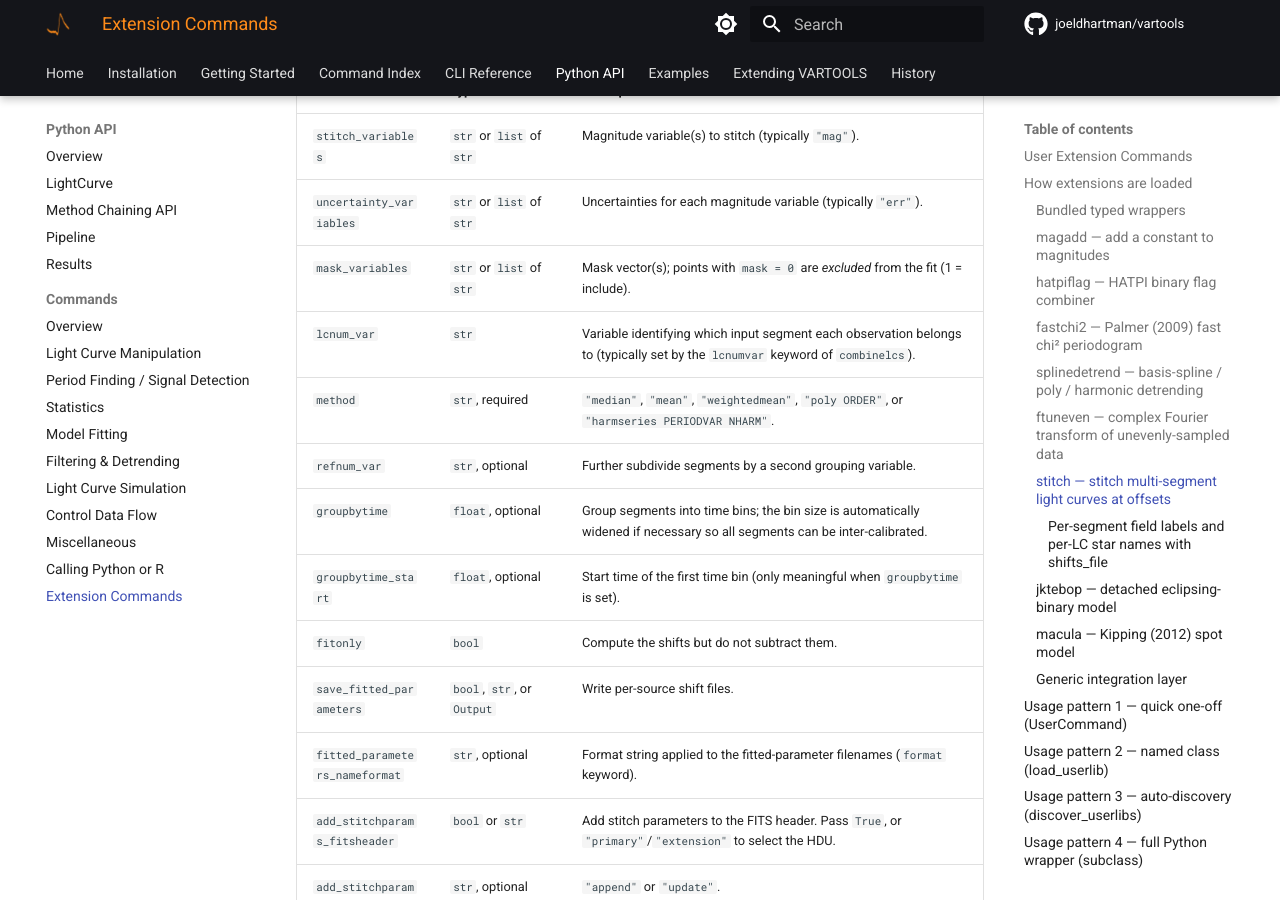
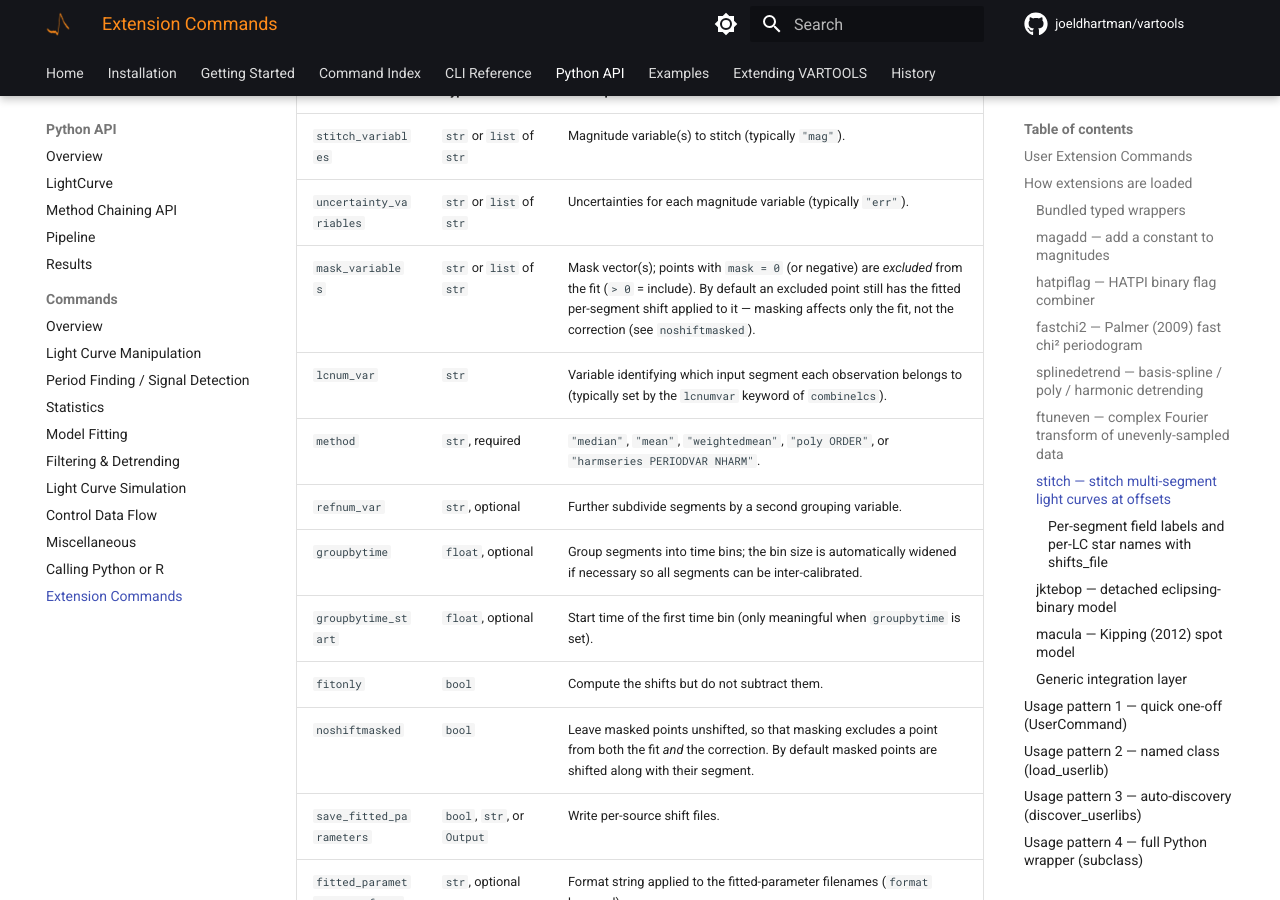
Before and after one commit to joeldhartman/vartools-site, an MkDocs documentation site: the page built from docs/python/commands/extensions.md, in a window 1280 px wide and 900 px high, scrolled down 11445 px. Built offline with MkDocs 1.6.1 and Material for MkDocs 9.7.7, drawn with Linux system fonts in a browser that asks for light colours; comment, search, counter and statistics services are not loaded; the version menu is left out.

Commit message:
stitch: document noshiftmasked keyword; correct mask include/exclude wording
Co-Authored-By: Claude Opus 4.8 (1M context) <noreply@anthropic.com>

```diff
--- a/docs/python/commands/extensions.md
+++ b/docs/python/commands/extensions.md
@@ -404,7 +404,7 @@ result = lc.ftuneven(output_file="EXAMPLES/OUTDIR1",
 cmd.stitch(stitch_variables, uncertainty_variables, mask_variables,
            lcnum_var, method,
            refnum_var=None, groupbytime=None, groupbytime_start=None,
-           fitonly=False,
+           fitonly=False, noshiftmasked=False,
            save_fitted_parameters=False, fitted_parameters_nameformat=None,
            add_stitchparams_fitsheader=False, add_stitchparams_mode=None,
            add_shifts_fitsheader=None, add_shifts_hdu=None,
@@ -430,13 +430,14 @@ CLI equivalent: [`-stitch`](../../cli/extensions.md#-stitch).
 |-----------|------|-------------|
 | `stitch_variables` | `str` or `list` of `str` | Magnitude variable(s) to stitch (typically `"mag"`). |
 | `uncertainty_variables` | `str` or `list` of `str` | Uncertainties for each magnitude variable (typically `"err"`). |
-| `mask_variables` | `str` or `list` of `str` | Mask vector(s); points with `mask = 0` are *excluded* from the fit (1 = include). |
+| `mask_variables` | `str` or `list` of `str` | Mask vector(s); points with `mask = 0` (or negative) are *excluded* from the fit (`> 0` = include). By default an excluded point still has the fitted per-segment shift applied to it — masking affects only the fit, not the correction (see `noshiftmasked`). |
 | `lcnum_var` | `str` | Variable identifying which input segment each observation belongs to (typically set by the `lcnumvar` keyword of `combinelcs`). |
 | `method` | `str`, required | `"median"`, `"mean"`, `"weightedmean"`, `"poly ORDER"`, or `"harmseries PERIODVAR NHARM"`. |
 | `refnum_var` | `str`, optional | Further subdivide segments by a second grouping variable. |
 | `groupbytime` | `float`, optional | Group segments into time bins; the bin size is automatically widened if necessary so all segments can be inter-calibrated. |
 | `groupbytime_start` | `float`, optional | Start time of the first time bin (only meaningful when `groupbytime` is set). |
 | `fitonly` | `bool` | Compute the shifts but do not subtract them. |
+| `noshiftmasked` | `bool` | Leave masked points unshifted, so that masking excludes a point from both the fit *and* the correction. By default masked points are shifted along with their segment. |
 | `save_fitted_parameters` | `bool`, `str`, or `Output` | Write per-source shift files. |
 | `fitted_parameters_nameformat` | `str`, optional | Format string applied to the fitted-parameter filenames (`format` keyword). |
 | `add_stitchparams_fitsheader` | `bool` or `str` | Add stitch parameters to the FITS header. Pass `True`, or `"primary"`/`"extension"` to select the HDU. |
```
Also changed, not shown: docs/cli/extensions.md (+3 -1 lines).
